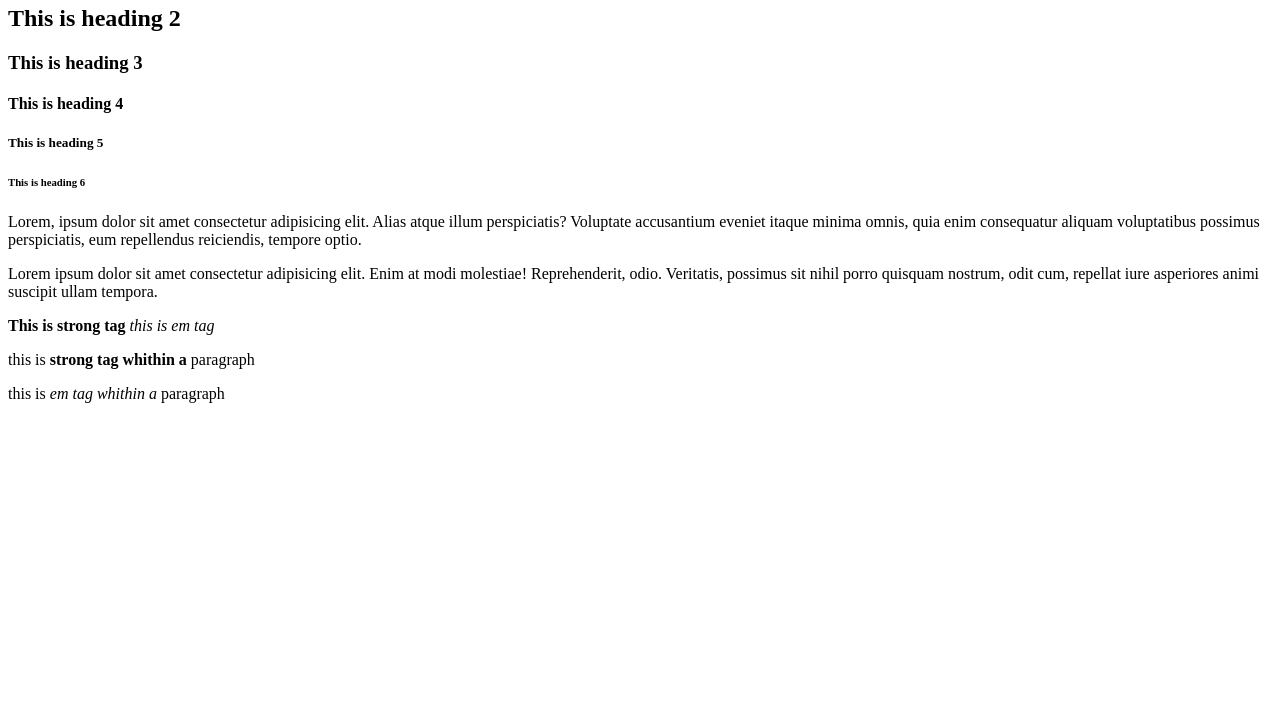
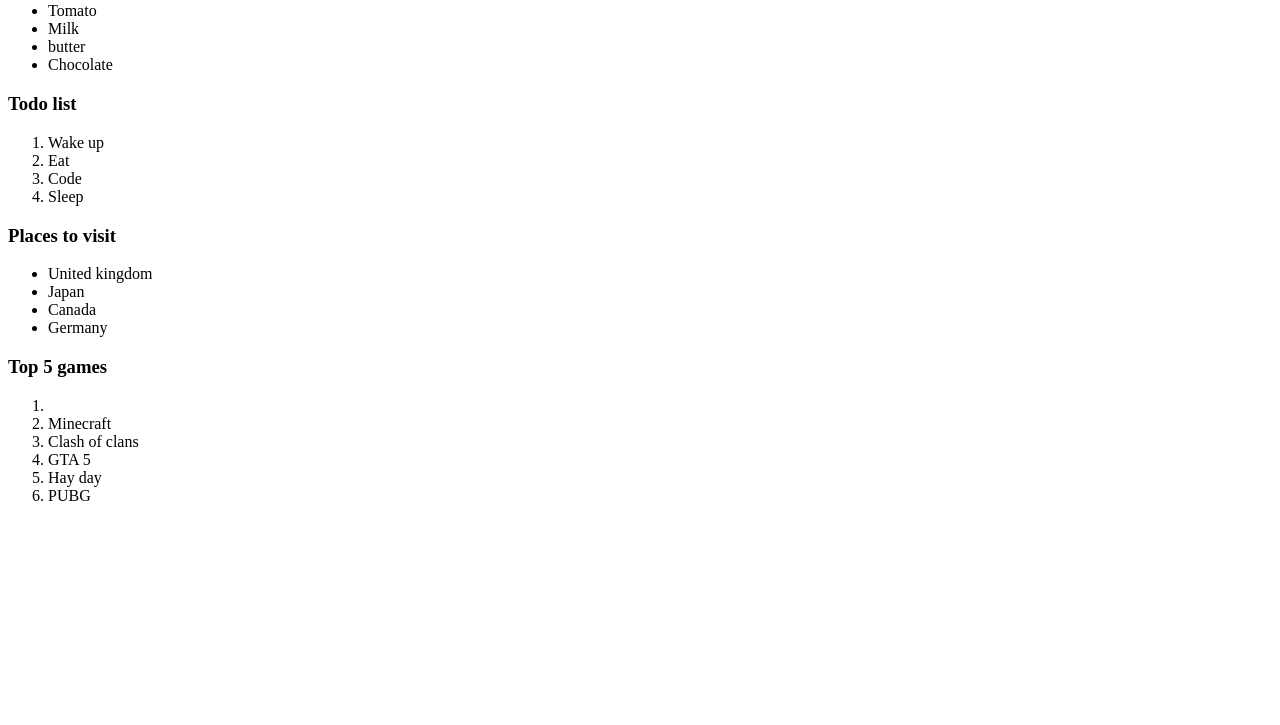
Before and after one commit to ashifthekkupuram/staring-html, a plain HTML site: page index.html in a window 1280 px wide. Shown: the part 75-800 px from the top of the page. Drawn offline with Linux system fonts and the light colour scheme.

Commit message:
Edited index.html by adding unordered and ordered lists learned ul,ol,li tags also learned to write comments in the code and also used h3 in this

```diff
--- a/index.html
+++ b/index.html
@@ -5,29 +5,41 @@
         <title>Staring HTML</title>
     </head>
     <body>
-        <h1>This is heading 1</h1>
-        <h2>This is heading 2</h2>
-        <h3>This is heading 3</h3>
-        <h4>This is heading 4</h4>
-        <h5>This is heading 5</h5>
-        <h6>This is heading 6</h6>
-        <p>
-            Lorem, ipsum dolor sit amet consectetur adipisicing elit. Alias atque illum perspiciatis?
-            Voluptate accusantium eveniet itaque minima omnis, quia enim consequatur aliquam voluptatibus
-             possimus perspiciatis, eum repellendus reiciendis, tempore optio.
-        </p>
-        <p>
-            Lorem ipsum dolor sit amet consectetur adipisicing elit.
-            Enim at modi molestiae! Reprehenderit, odio. Veritatis, possimus sit
-            nihil porro quisquam nostrum, odit cum, repellat iure asperiores animi suscipit ullam tempora.
-        </p>
-        <strong>This is strong tag</strong>
-        <em>this is em tag</em>
-        <p>
-            this is <strong>strong tag whithin a</strong> paragraph
-        </p>
-        <p>
-            this is <em>em tag whithin a</em> paragraph
-        </p>
+        <!-- This is an unordered list of shopping items -->
+        <h3>Shopping items</h3>
+        <ul>
+            <li>Onion</li>
+            <li>Tomato</li>
+            <li>Milk</li>
+            <li>butter</li>
+            <li>Chocolate</li>
+        </ul>
+        <!-- This is an ordered list of todos -->
+        <h3>Todo list</h3>
+        <ol>
+            <li>Wake up</li>
+            <li>Eat</li>
+            <li>Code</li>
+            <li>Sleep</li>
+        </ol>
+        <!-- This is an unordered list of places to visit someday -->
+        <h3>Places to visit</h3>
+        <ul>
+            <li>United kingdom</li>
+            <li>Japan</li>
+            <li>Canada</li>
+            <li>Germany</li>
+        </ul>
+        <!-- This is an ordered list of top 5 games -->
+        <h3>Top 5 games</h3>
+        <ol>
+            <li>
+                <li>Minecraft</li>
+                <li>Clash of clans</li>
+                <li>GTA 5</li>
+                <li>Hay day</li>
+                <li>PUBG</li>
+            </li>
+        </ol>
     </body>
 </html>
```
